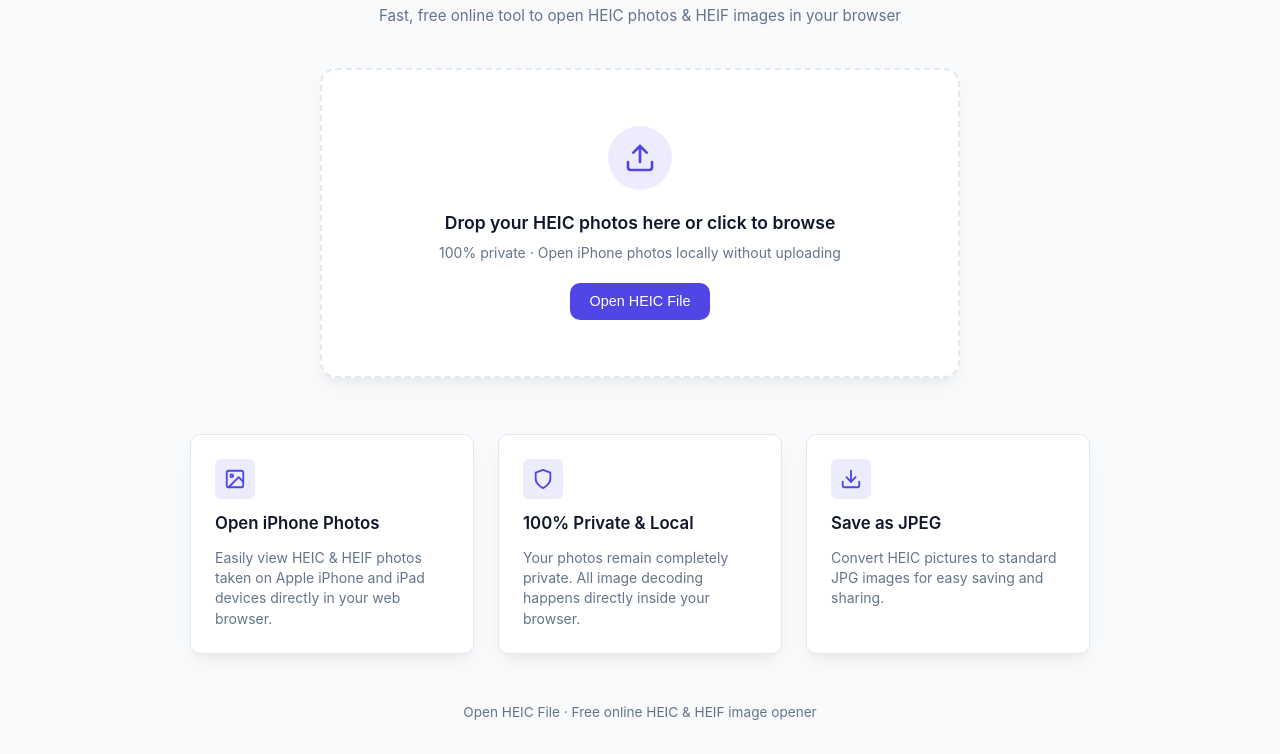
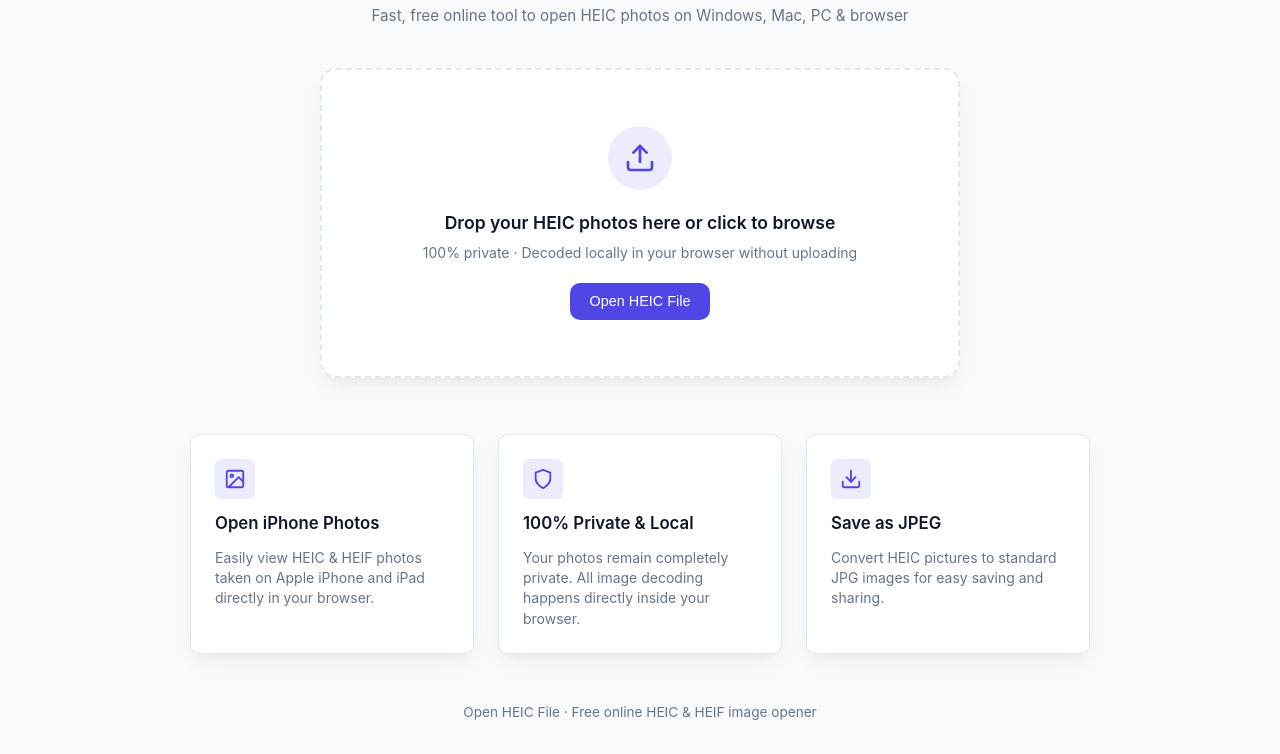
Before and after one commit to open-heic-file/open-heic-file.github.io, a plain HTML site: page index.html in a window 1280 px wide. Shown: the part 80-834 px from the top of the page. Drawn offline with Linux system fonts and the light colour scheme.

Commit message:
feat: readme md

```diff
--- a/index.html
+++ b/index.html
@@ -3,7 +3,7 @@
 <head>
   <meta charset="UTF-8">
   <meta name="viewport" content="width=device-width, initial-scale=1.0">
-  <title>Open HEIC File Online - View HEIC Photos & Images Free</title>
+  <title>Open HEIC File Online - Free, Fast & Private HEIC Opener</title>
   <meta name="description" content="Open HEIC files online in your browser for free. Fast, private local tool to view iPhone photos and convert HEIC images to JPEG.">
   <link rel="stylesheet" href="src/style.css">
 </head>
@@ -24,7 +24,7 @@
           <svg class="moon-icon" xmlns="http://www.w3.org/2000/svg" viewBox="0 0 24 24" fill="none" stroke="currentColor" stroke-width="2" stroke-linecap="round" stroke-linejoin="round"><path d="M21 12.79A9 9 0 1 1 11.21 3 7 7 0 0 0 21 12.79z"/></svg>
         </button>
       </div>
-      <p class="subtitle">Fast, free online tool to open HEIC photos & HEIF images in your browser</p>
+      <p class="subtitle">Fast, free online tool to open HEIC photos on Windows, Mac, PC & browser</p>
     </header>
 
     <main class="main-content">
@@ -41,7 +41,7 @@
           </div>
           <div class="text-group">
             <p class="primary-text">Drop your HEIC photos here or click to browse</p>
-            <p class="secondary-text">100% private · Open iPhone photos locally without uploading</p>
+            <p class="secondary-text">100% private · Decoded locally in your browser without uploading</p>
           </div>
           <button class="btn btn-primary" id="btn-select">Open HEIC File</button>
         </div>
@@ -105,7 +105,7 @@
             <svg xmlns="http://www.w3.org/2000/svg" viewBox="0 0 24 24" fill="none" stroke="currentColor" stroke-width="2" stroke-linecap="round" stroke-linejoin="round"><rect x="3" y="3" width="18" height="18" rx="2" ry="2"/><circle cx="8.5" cy="8.5" r="1.5"/><polyline points="21 15 16 10 5 21"/></svg>
           </div>
           <h3>Open iPhone Photos</h3>
-          <p>Easily view HEIC & HEIF photos taken on Apple iPhone and iPad devices directly in your web browser.</p>
+          <p>Easily view HEIC & HEIF photos taken on Apple iPhone and iPad directly in your browser.</p>
         </div>
         <div class="feature-card">
           <div class="feature-icon">
```
Also changed, not shown: README.md (added).
